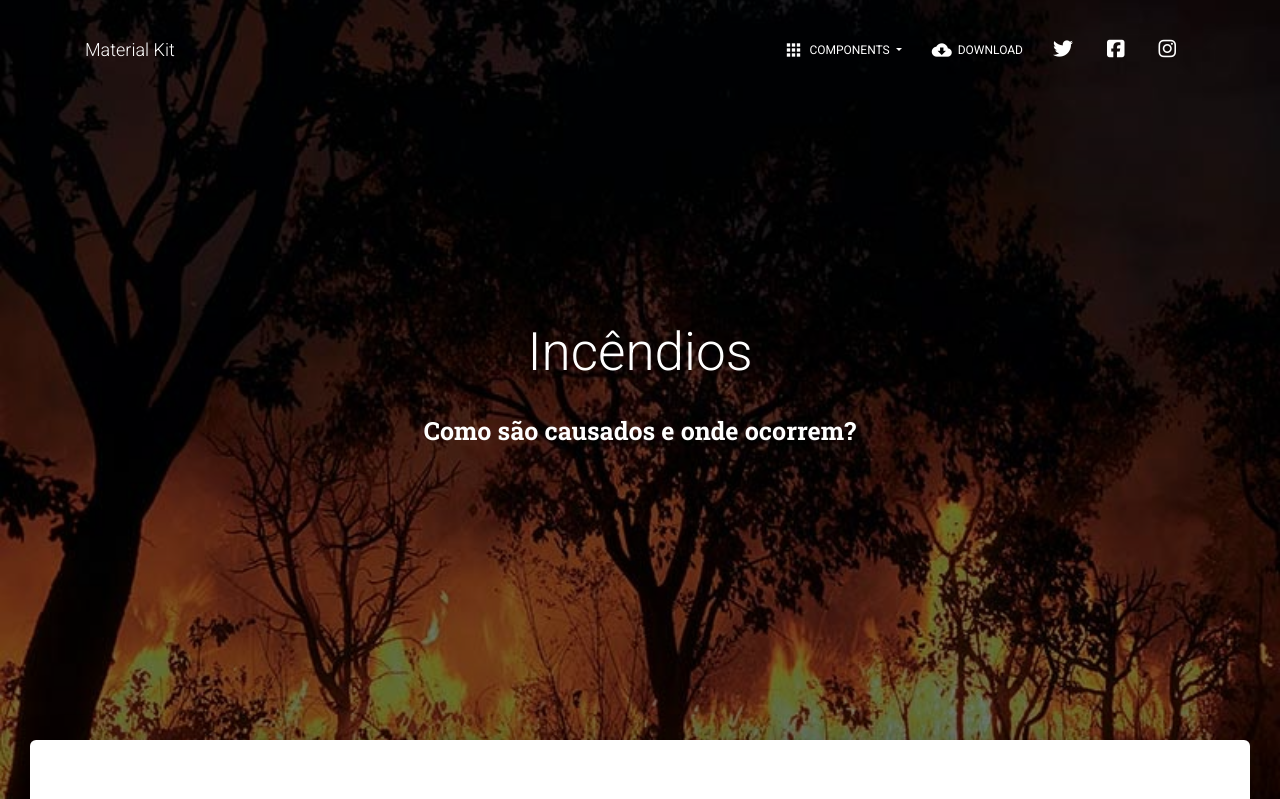
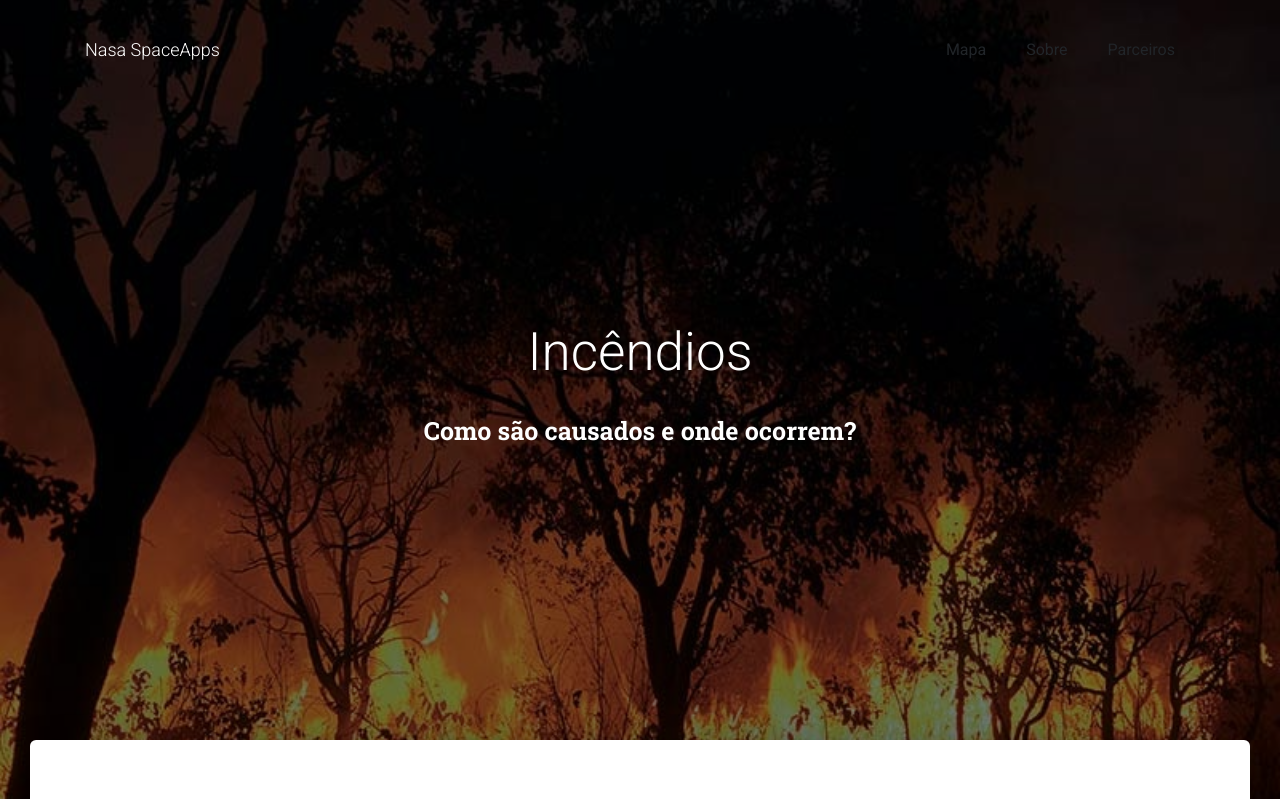
Before and after one commit to juliojmphjv/spot-that-fire, a Django app: page / in a window 1280 px wide. Shown: the top 799 px of the page. Run offline with Django 3.2, Linux system fonts and the light colour scheme; some libraries are stand-ins or nearby versions.

Commit message:
mudando navbar

```diff
--- a/templates/index.html
+++ b/templates/index.html
@@ -40,7 +40,7 @@
     <div class="container">
       <div class="navbar-translate">
         <a class="navbar-brand" href="https://demos.creative-tim.com/material-kit/index.html">
-          Material Kit </a>
+          Nasa SpaceApps </a>
         <button class="navbar-toggler" type="button" data-toggle="collapse" aria-expanded="false" aria-label="Toggle navigation">
           <span class="sr-only">Toggle navigation</span>
           <span class="navbar-toggler-icon"></span>
@@ -50,8 +50,8 @@
       </div>
       <div class="collapse navbar-collapse">
         <ul class="navbar-nav ml-auto">
-          <li class="dropdown nav-item">
-            <a href="#" class="dropdown-toggle nav-link" data-toggle="dropdown">
+          <li class="nav-item">
+            <!-- <a href="#" class="dropdown-toggle nav-link" data-toggle="dropdown">
               <i class="material-icons">apps</i> Components
             </a>
             <div class="dropdown-menu dropdown-with-icons">
@@ -59,29 +59,15 @@
                 <i class="material-icons">layers</i> Parceiros
               </a>
               <a href="https://demos.creative-tim.com/material-kit/docs/2.1/getting-started/introduction.html" class="dropdown-item">
-                <i class="material-icons">content_paste</i> Algo
-              </a>
-            </div>
+                <i class="material-icons">content_paste</i> Mapa
+              </a> -->
+              <a href="./index.html" class="dropdown-item">Mapa</a>
           </li>
           <li class="nav-item">
-            <a class="nav-link" href="javascript:void(0)" onclick="scrollToDownload()">
-              <i class="material-icons">cloud_download</i> Download
-            </a>
+              <a href="./index.html" class="dropdown-item">Sobre</a>
           </li>
           <li class="nav-item">
-            <a class="nav-link" rel="tooltip" title="" data-placement="bottom" href="https://twitter.com/CreativeTim" target="_blank" data-original-title="Follow us on Twitter">
-              <i class="fa fa-twitter"></i>
-            </a>
-          </li>
-          <li class="nav-item">
-            <a class="nav-link" rel="tooltip" title="" data-placement="bottom" href="https://www.facebook.com/CreativeTim" target="_blank" data-original-title="Like us on Facebook">
-              <i class="fa fa-facebook-square"></i>
-            </a>
-          </li>
-          <li class="nav-item">
-            <a class="nav-link" rel="tooltip" title="" data-placement="bottom" href="https://www.instagram.com/CreativeTimOfficial" target="_blank" data-original-title="Follow us on Instagram">
-              <i class="fa fa-instagram"></i>
-            </a>
+              <a href="./index.html" class="dropdown-item">Parceiros</a>
           </li>
         </ul>
       </div>
```
